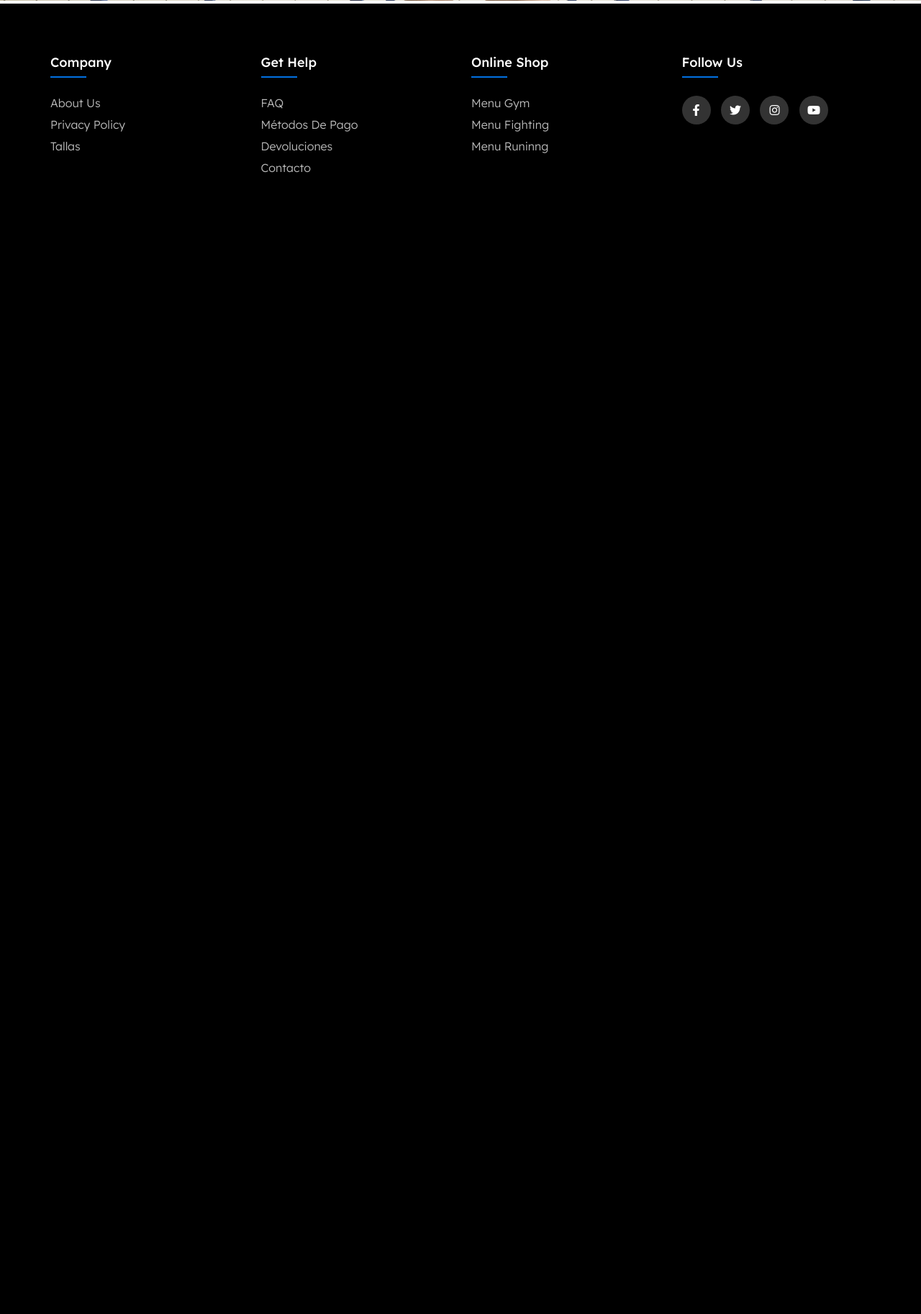
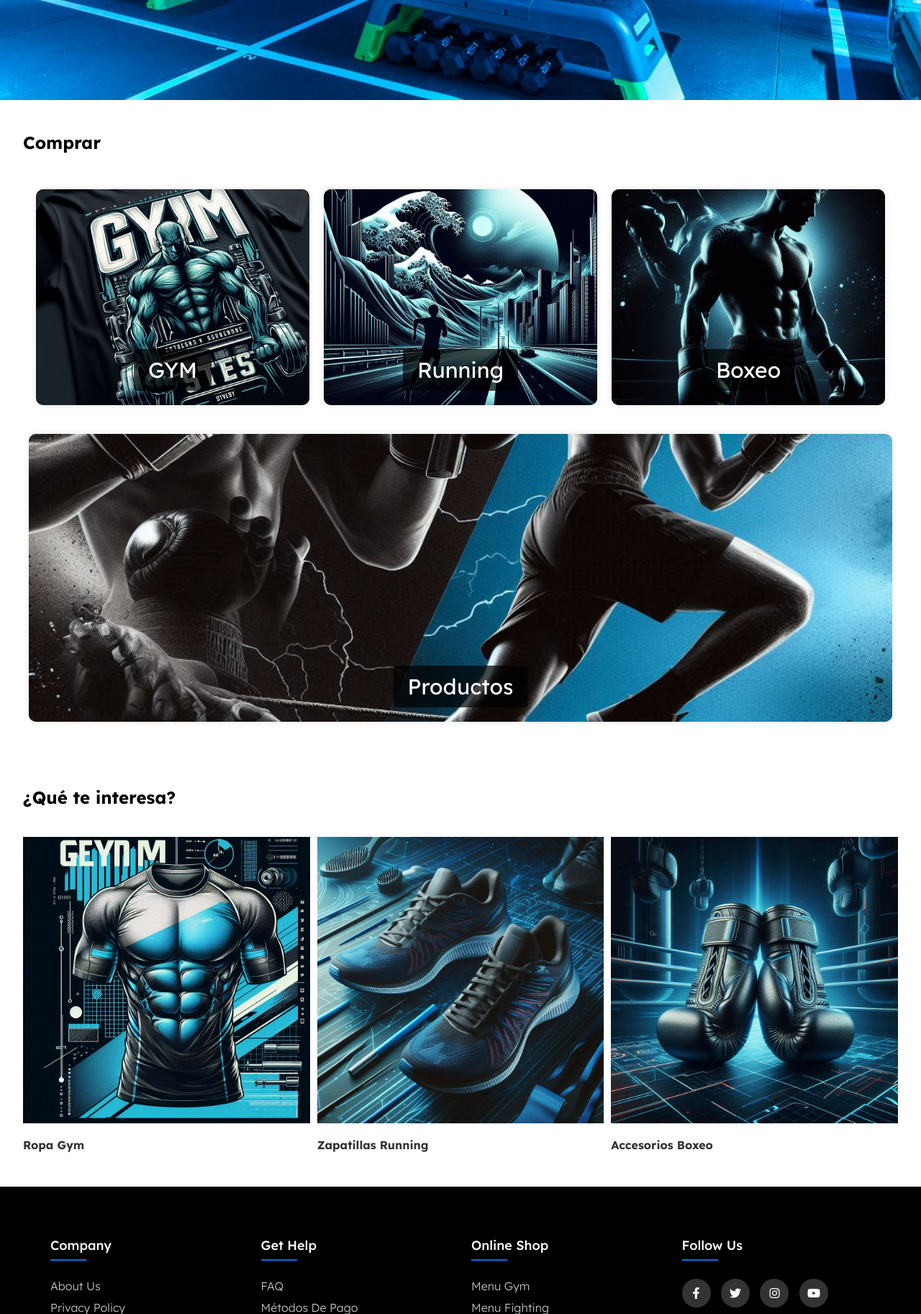
Before and after one commit to jorgeBurgosBr/SportMart, a PHP site: page / in a window 1280 px wide. Shown: the part 708-2534 px from the top of the page at 72% size. Before the commit the page ends 948 px from the top, so only its background shows below. Run offline with PHP 8.4, Linux system fonts and the light colour scheme; some libraries are stand-ins or nearby versions.

Commit message:
HOME Y ABOUT

```diff
--- a/index.php
+++ b/index.php
@@ -19,6 +19,7 @@ if (isset($_SESSION['nombre'])) {
   <link rel="stylesheet" href="style/style.css">
   <link rel="stylesheet" href="style/lightslider.css" />
   <link rel="stylesheet" href="style/style_carrito.css" />
+  <link rel="stylesheet" href="style/index.css" />
   <link rel="stylesheet" href="https://cdnjs.cloudflare.com/ajax/libs/remixicon/4.1.0/remixicon.css">
   <link href="https://unpkg.com/boxicons@2.1.4/css/boxicons.min.css" rel="stylesheet" />
   <script>
@@ -115,8 +116,93 @@ if (isset($_SESSION['nombre'])) {
     </div>
   </nav>
 
+
+
+
+
+<!--Esto es el apartado de las 5 cartas -->
+<h2 class="h2">Comprar</h2>
+    <div class="contenedor">
+        <div class="carta carta1">
+
+          <a href="home_gym.php" class="ver-mas">GYM</a>
+        </div>
+
+        <div class="carta carta2">
+
+            <a href="home_running.php"class="ver-mas">Running</a>
+        </div>
+
+        <div class="carta carta3">
+
+            <a class="ver-mas"href="home_boxeo.php">Boxeo</a>
+        </div>
+    </div>
+
+    <!-- Separación entre las cartas -->
+    <div style="margin-top: 20px;"></div>
+
+    <!-- Cartas más grandes -->
+    <div class="contenedor">
+        <div class="carta carta-grande carta4">
+            <a class="ver-mas" href="productos.php">Productos</a>
+        </div>
+    </div>
+    <br><br>
+
+    <h2 class="h2">¿Qué te interesa?</h2>
+    <div class="clothes-shoes-accessories">
+      <a href="">
+        <div class="clothes">
+          <img src="img/c1.jpg" alt="Running clothes" />
+          <div class="sub-contenedor">
+            <h4 class="sub-titulo">Ropa Gym</h4>
+          </div>
+      </a>
+    </div>
+    <div class="shoes">
+      <a href="">
+        <img src="img/c2.jpg" alt="Running shoes" />
+        <div class="sub-contenedor">
+          <h4 class="sub-titulo">Zapatillas Running</h4>
+        </div>
+      </a>
+    </div>
+    <div class="accessories">
+      <a href="">
+        <img src="img/c3.jpg" alt="Running accessories" />
+        <div class="sub-contenedor">
+          <h4 class="sub-titulo">Accesorios Boxeo</h4>
+        </div>
+      </a>
+    </div>
+    </div>
+
+
+
+<br><br>
+
+
+
+
+
+
+
+
+
+
+
+
+
+
+
+
+
+
+
+
   <!-- CONTENIDO -->
-  <section class="banner-ppal"><img src="img/banner_newbalance.jpg" alt="" /></section>
+  <section class="banner-ppal"><img src="img/port.jpg" alt="" /></section>
   <footer class="footer">
   <div class="container">
     <div class="row">
--- /dev/null
+++ b/style/index.css
@@ -0,0 +1,213 @@
+.contenedor {
+    display: flex;
+    justify-content: space-around;
+    margin-left: 40px; /* Margen izquierdo */
+    margin-right: 40px; /* Margen derecho */
+}
+
+.carta {
+    width: calc(50% - 20px); /* Ancho del 50% con margen */
+    height: 300px; /* Nuevo tamaño de altura */
+    box-shadow: 0px 0px 10px rgba(0, 0, 0, 0.1);
+    border-radius: 10px;
+    text-align: center;
+    padding: 20px;
+    background-size: cover;
+    background-position: center;
+    margin: 10px; /* Espacio entre las cartas */
+    position: relative;
+    overflow: hidden; /* Para ocultar el desenfoque en hover */
+}
+
+.carta-grande {
+    width: 100%; /* Ocupa todo el ancho del contenedor */
+    height: 400px; /* Mayor altura para la carta más grande */
+    margin: 10px 0; /* Margen superior e inferior para la carta grande */
+}
+
+.carta:hover h2 {
+    opacity: 0; /* Ocultar el título en hover */
+}
+
+.carta:hover .ver-mas {
+    opacity: 1; /* Mostrar el botón al hacer hover en la carta */
+}
+
+.carta h2 {
+    margin: 0;
+    color: #888; /* Color gris para el título */
+    position: absolute;
+    top: 50%;
+    left: 50%;
+    transform: translate(-50%, -50%);
+    opacity: 1; /* Mostrar el título por defecto */
+    transition: opacity 0.3s ease; /* Transición para el hover */
+}
+
+.ver-mas {
+    position: absolute;
+    font-size: 30px;
+    bottom: 20px;
+    left: 50%;
+    transform: translateX(-50%);
+    background-color: rgba(0, 0, 0, 0.7);
+    color: white;
+    padding: 10px 20px;
+    border: none;
+    border-radius: 5px;
+    cursor: pointer;
+    transition: transform 0.3s ease, padding 0.3s ease;
+}
+
+.ver-mas:hover {
+    transform: translateX(-50%) scale(0.95);
+    padding: 8px 18px;
+}
+
+/* Definición de las imágenes de fondo para cada carta */
+.carta.carta1 {
+  background-image: url('../img/cami.jpg');
+}
+
+.carta.carta2 {
+  background-image: url('../img/run.jpg');
+}
+
+.carta.carta3 {
+  background-image: url('../img/box.jpg');
+}
+
+.carta.carta4 {
+  background-image: url('../img/tot.jpg');
+}
+
+/* Efecto de desenfoque solo para la imagen de fondo */
+.carta::after {
+    content: "";
+    position: absolute;
+    top: 0;
+    left: 0;
+    width: 100%;
+    height: 100%;
+    background-image: inherit;
+    background-size: cover;
+    background-position: center;
+    filter: blur(4px); /* Aplicar desenfoque a la imagen de fondo */
+    z-index: -2; /* Colocar detrás del contenido de la carta */
+}
+
+/* Estilos para dispositivos móviles */
+@media (max-width: 767px) {
+    .contenedor {
+        margin-left: 5px;
+        margin-right: 5px;
+    }
+
+    .carta {
+        width: calc(100% - 10px); /* Ancho del 100% con margen */
+    }
+}
+
+
+/* RUNNING */
+.clothes-shoes-accessories {
+    display: flex;
+    justify-content: center;
+    align-items: center;
+    width: 95%;
+    margin-left: auto;
+    margin-right: auto;
+  }
+
+  .clothes {
+    width: 33%;
+    height: auto;
+    margin-right: 10px;
+  }
+  .shoes {
+    width: 33%;
+    height: auto;
+    margin-right: 10px;
+  }
+  .accessories {
+    width: 33%;
+    height: auto;
+  }
+  .clothes-shoes-accessories img {
+    width: 100%;
+  }
+
+  .clothes-shoes-accessories a {
+    text-decoration: none;
+    color: #333;
+  }
+
+  .clothes-shoes-accessories a:hover {
+    color: #0171e3;
+  }
+
+  .sub-contenedor {
+    width: 90%;
+    padding: 16px 0 0;
+  }
+  .sub-titulo {
+    margin-bottom: 8px;
+    padding: 0;
+    border: 0;
+    font-size: 100%;
+    vertical-align: baseline;
+  }
+
+  .road-trail-track {
+    display: flex;
+    justify-content: center;
+    align-items: center;
+    width: 95%;
+    margin-left: auto;
+    margin-right: auto;
+  }
+  .road {
+    width: 33%;
+    height: auto;
+    margin-right: 10px;
+  }
+  .trail {
+    width: 33%;
+    height: auto;
+    margin-right: 10px;
+  }
+  .track {
+    width: 33%;
+    height: auto;
+  }
+  .road-trail-track img {
+    width: 100%;
+  }
+  .h2 {
+    height: auto;
+    width: 95%;
+    margin-left: auto;
+    margin-right: auto;
+    padding-top: 40px;
+    padding-bottom: 40px;
+  }
+  .tutulo-centrado {
+    display: flex;
+    justify-content: center;
+    align-items: center;
+    height: auto;
+    padding-top: 60px;
+    padding-bottom: 80px;
+  }
+  /* CARRUSEL */
+  a {
+    text-decoration: none;
+  }
+  .box {
+    width: 450px;
+    height: auto;
+    /* box-shadow: 1px 1px 10px rgba(0, 0, 0, 0.2); */
+    /* border-radius: 5px; */
+    overflow: hidden;
+    margin: 10px;
+  }
```
Also changed, not shown: aboutus.php (+17 -1 lines), img/box.jpg (added), img/c1.jpg (added), img/c2.jpg (added), img/c3.jpg (added), img/logoAbout.png (added), img/port.jpg (added), img/run.jpg (added), img/tot.jpg (added).
